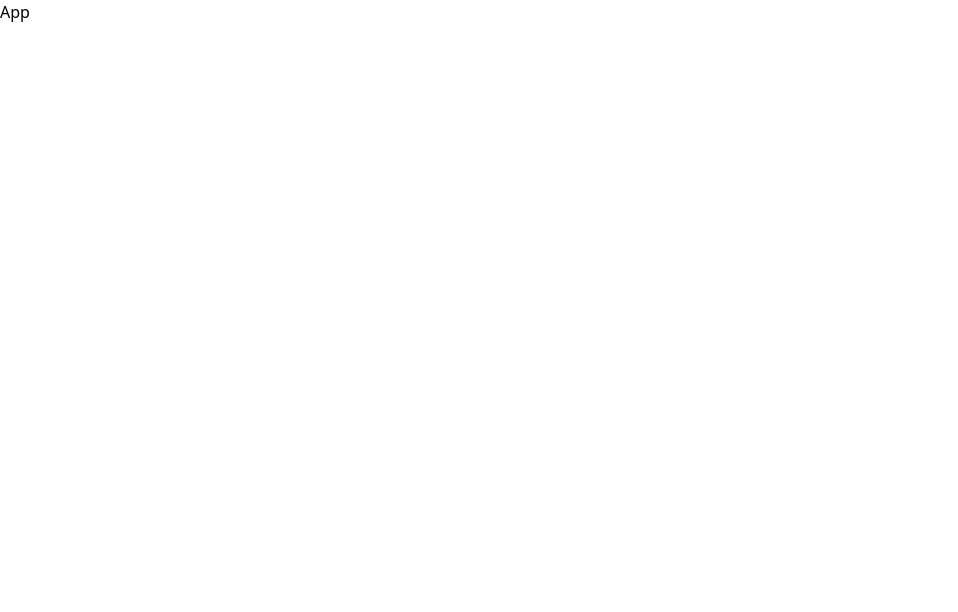
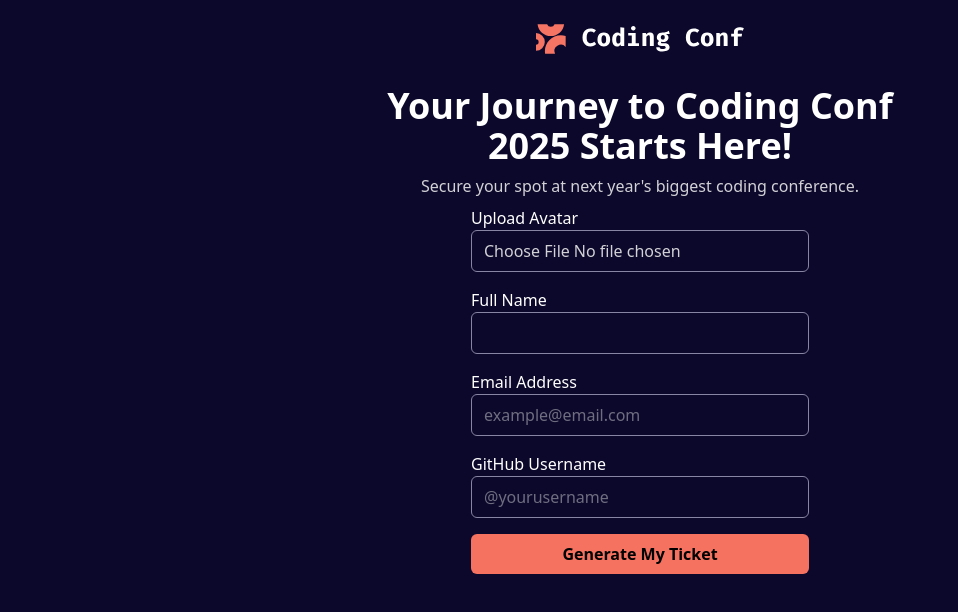
Before and after one commit to K-DevGrowth/Conference-ticket-generator-react, a React (Vite) app: page / in a window 1280 px wide. Shown: the top 612 px of the page, without its empty margins (0-958 px from the left). Built offline with nearby package versions, Linux system fonts and the light colour scheme.

Commit message:
feat: add styles for ticket form

```diff
--- a/src/App.jsx
+++ b/src/App.jsx
@@ -1,7 +1,77 @@
 const App = () => {
+  const formData = [
+    {
+      id: 1,
+      label: "Upload Avatar",
+      type: "file",
+      placeholder: "Drag and drop or click to upload",
+      required: true,
+    },
+    {
+      id: 2,
+      label: "Full Name",
+      type: "text",
+      placeholder: "",
+      required: true,
+    },
+    {
+      id: 3,
+      label: "Email Address",
+      type: "email",
+      placeholder: "example@email.com",
+      required: true,
+    },
+    {
+      id: 4,
+      label: "GitHub Username",
+      type: "text",
+      placeholder: "@yourusername",
+      required: true,
+    },
+  ];
+
   return (
-    <div>App</div>
-  )
-}
+    <main className="relative w-screen h-dvh overflow-x-hidden bg-Neutral-900">
+      <div className="flex flex-col justify-center items-center">
+        <img className="mt-6" src="logo-full.svg" alt="" />
 
-export default App
+        <h1 className="text-4xl pt-8 pb-2 max-w-lg font-semibold text-center text-Neutral-0">
+          Your Journey to Coding Conf 2025 Starts Here!
+        </h1>
+        <p className="text-Neutral-300">
+          Secure your spot at next year's biggest coding conference.
+        </p>
+
+        <form>
+          {formData.map((field) => (
+            <div key={field.id} className="py-2">
+              <label
+                className="text-Neutral-0 font-medium"
+                htmlFor={field.label}
+              >
+                {field.label}
+              </label>
+              <input
+                className="border border-Neutral-500 block w-full px-3 py-2 rounded-md text-Neutral-300"
+                id={field.label}
+                type={field.type}
+                placeholder={field.placeholder}
+                required={field.required}
+              />
+              <span></span>
+            </div>
+          ))}
+
+          <button
+            className="bg-Orange-500 cursor-pointer font-semibold w-full mt-2 px-3 py-2 rounded-md"
+            type="submit"
+          >
+            Generate My Ticket
+          </button>
+        </form>
+      </div>
+    </main>
+  );
+};
+
+export default App;
```
